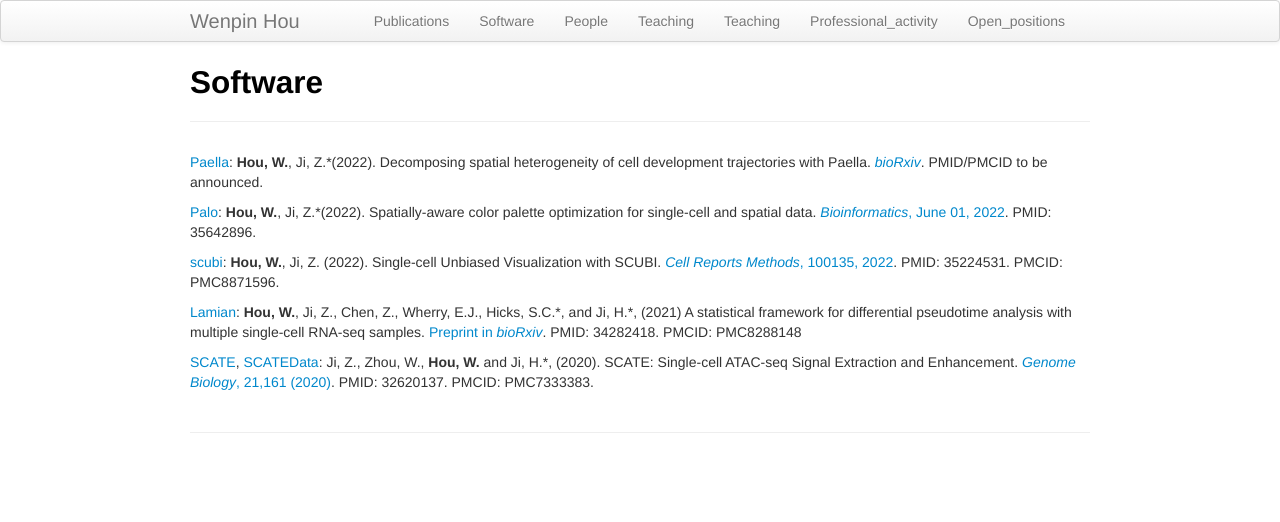
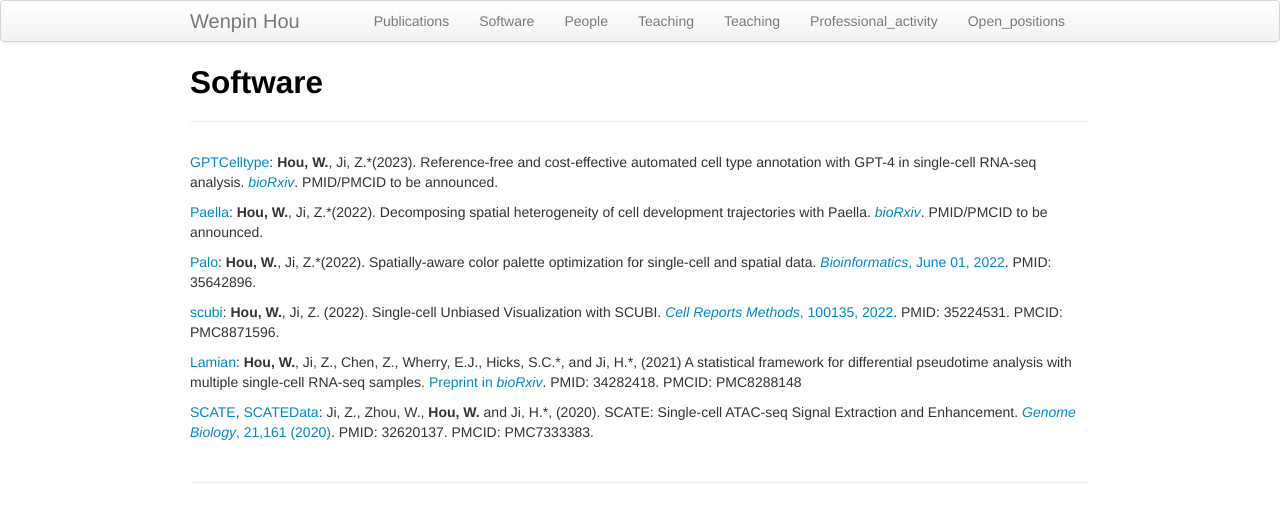
Before and after one commit to Winnie09/Wenpin_Hou, a Jekyll site: the page built from pages/software.md, in a window 1280 px wide. Shown: the top 522 px of the page. Built offline with Jekyll 4.4.1, drawn with Linux system fonts in a browser that asks for light colours.

Commit message:
add GPTcelltype in software

```diff
--- a/pages/software.md
+++ b/pages/software.md
@@ -2,6 +2,9 @@
 layout: page
 title: Software
 ---
+
+[GPTCelltype](https://winnie09.github.io/Wenpin_Hou/pages/gptcelltype.html): **Hou, W.**, Ji, Z.\*(2023). Reference-free and cost-effective automated cell type annotation with GPT-4 in single-cell RNA-seq analysis. [*bioRxiv*](https://www.biorxiv.org/content/10.1101/2023.04.16.537094v1). PMID/PMCID to be announced.
+
 
 [Paella](https://winnie09.github.io/Wenpin_Hou/pages/Paella.html): **Hou, W.**, Ji, Z.\*(2022). Decomposing spatial heterogeneity of cell development trajectories with Paella. [*bioRxiv*](https://www.biorxiv.org/content/10.1101/2022.09.05.506682v1). PMID/PMCID to be announced.
 
```
